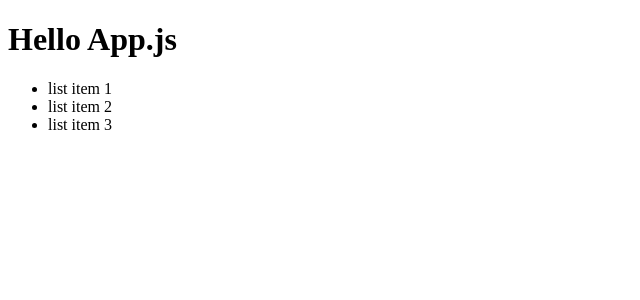
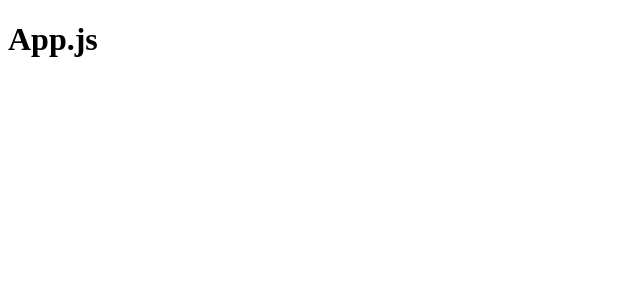
Before and after one commit to sekret236/fake-project, a React (Create React App) app: page / in a window 1280 px wide. Shown: the top 300 px of the page, without its empty margins (0-640 px from the left). Built offline with nearby package versions, Linux system fonts and the light colour scheme.

Commit message:
add import App

```diff
--- /dev/null
+++ b/src/container/App/App.js
@@ -0,0 +1,9 @@
+import React from 'react';
+
+export const App = () => {
+    return (
+        <>
+            <h1>App.js</h1>
+        </>
+    )
+}
```
Also changed, not shown: src/index.js (+5 -2 lines).
